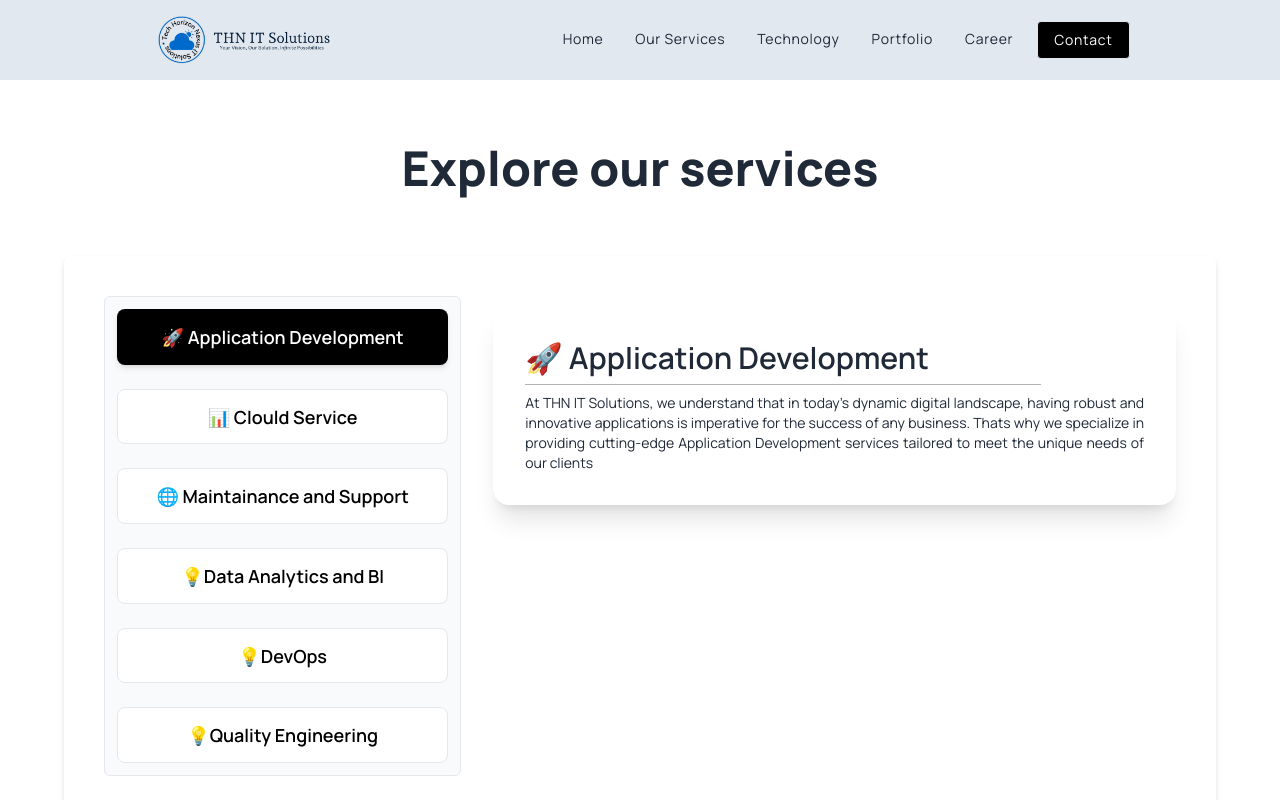
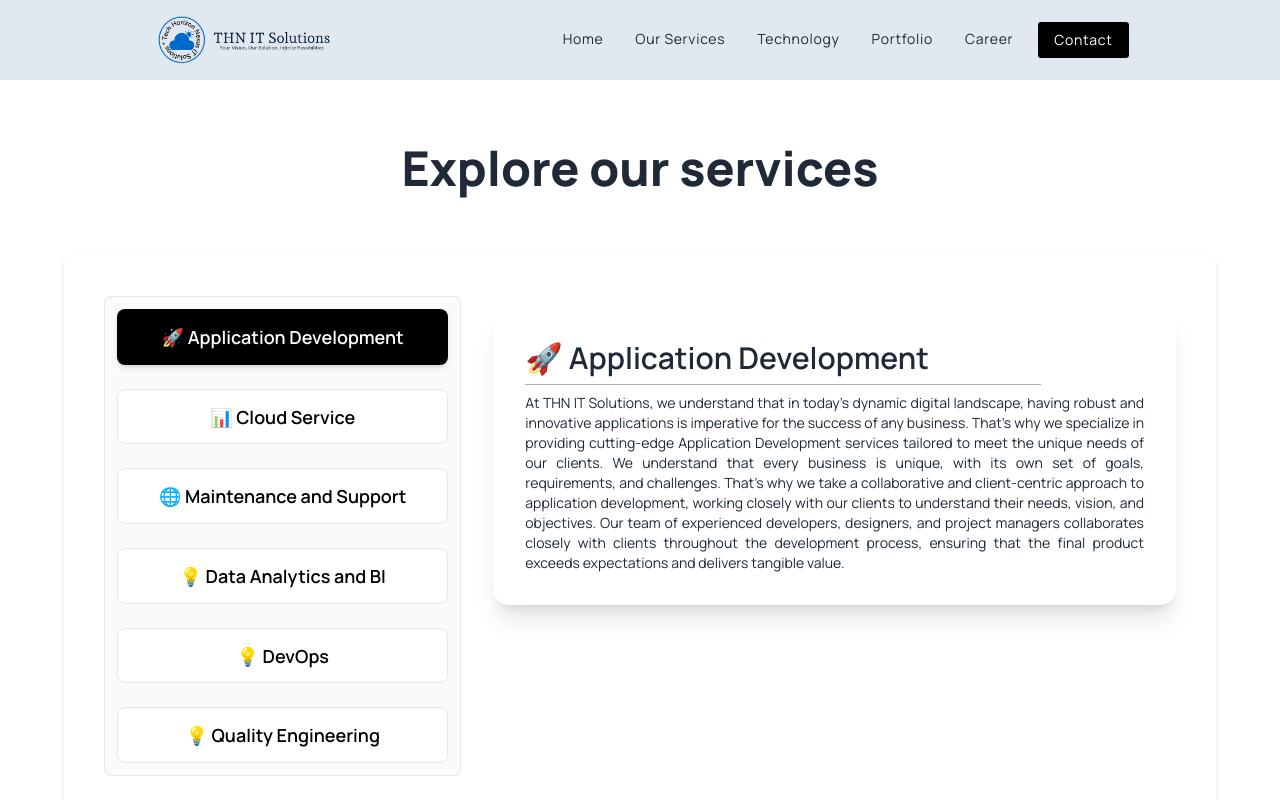
Before and after one commit to whyehtasam/THN-IT-Solutions, a React (Vite) app: page /ourServices in a window 1280 px wide. Shown: the top 800 px of the page. Built offline with nearby package versions, Linux system fonts and the light colour scheme.

Commit message:
Update carousel image styling

```diff
--- a/src/components/carousel/Carousel.jsx
+++ b/src/components/carousel/Carousel.jsx
@@ -94,7 +94,7 @@ const Carousel = (props) => {
   //   }
   // }, [zoom]);
   return (
-    <div className="slider-container w-full m-auto bg-white  ">
+    <div className="slider-container w-full m-auto  ">
       <Slider {...settings}>
         {imagePath.map((item, index) => {
           return (
@@ -105,7 +105,7 @@ const Carousel = (props) => {
               <img
                 src={item.path}
                 alt="imgs"
-                className="object-contain m-auto w-full"
+                className="object-fill m-auto w-full"
               />
             </div>
           );
--- a/src/components/introCards/cardData.js
+++ b/src/components/introCards/cardData.js
@@ -85,37 +85,37 @@ export const cardDetails = [
     },
   ]
 
-  export const IntroServiceCardData =[
+
+
+  export const IntroServiceCardData = [
     {
       id: 1,
       title: "🚀 Application Development",
-        description: "At THN IT Solutions, we understand that in today's dynamic digital landscape, having robust and innovative applications is imperative for the success of any business. Thats why we specialize in providing cutting-edge Application Development services tailored to meet the unique needs of our clients"
+      description: "At THN IT Solutions, we understand that in today's dynamic digital landscape, having robust and innovative applications is imperative for the success of any business. That's why we specialize in providing cutting-edge Application Development services tailored to meet the unique needs of our clients. We understand that every business is unique, with its own set of goals, requirements, and challenges. That's why we take a collaborative and client-centric approach to application development, working closely with our clients to understand their needs, vision, and objectives. Our team of experienced developers, designers, and project managers collaborates closely with clients throughout the development process, ensuring that the final product exceeds expectations and delivers tangible value."
     },
     {
       id: 2,
-        title: "📊 Clould Service",
-        description: 'Our data analytics services help businesses unlock the true potential of their data. We provide end-to-end data analytics services, including data collection, data processing, data analysis, and data visualization. Our team of data scientists and analysts use advanced tools and techniques to analyze your data and derive actionable insights. These insights can help you make informed business decisions, identify new opportunities, and improve operational efficiency.'
+      title: "📊 Cloud Service",
+      description: "At THN IT Solutions, we understand the importance of leveraging cloud technology to drive innovation, agility, and scalability in today's digital landscape. As your trusted partner in cloud services, we are committed to helping you harness the power of the cloud to transform your business, streamline operations, and achieve your strategic objectives. Cloud computing has revolutionized the way businesses access, store, and manage their data and applications. By migrating to the cloud, organizations can reduce infrastructure costs, improve flexibility, and gain access to a wide range of scalable and reliable services. Whether you're a startup looking to launch your first application or an enterprise seeking to modernize your IT infrastructure, cloud services offer a cost-effective and efficient solution to meet your evolving needs."
     },
     {
       id: 3,
-        title: "🌐 Maintainance and Support",
-        description: 'Our web development services cover all aspects of website creation and maintenance. We offer front-end, back-end, and full-stack development services. Our team of skilled developers is proficient in the latest web technologies and frameworks. We build websites that are visually appealing, user-friendly, and responsive. We ensure that our websites are optimized for performance and SEO. We also provide ongoing support and maintenance services to keep your website up-to-date and secure.'
+      title: "🌐 Maintenance and Support",
+      description: "At THN IT Solutions, we understand that the successful deployment of a software solution is just the beginning of your journey. To ensure the ongoing success and performance of your applications, it's essential to have a reliable partner for maintenance and support. That's where we come in. Effective maintenance and support are crucial for ensuring the continued functionality, performance, and security of your software applications. From addressing technical issues and implementing updates to providing proactive monitoring and optimization, maintenance and support services help you maximize the value of your investment, minimize downtime, and ensure a seamless user experience for your customers."
     },
     {
       id: 4,
-        title: "💡Data Analytics and BI",
-        description: 'Our IT consulting services are designed to help businesses navigate the complex landscape of technology. We provide strategic guidance on technology selection, IT infrastructure setup, and digital transformation initiatives. Our consultants have deep industry knowledge and technical expertise. They work closely with you to understand your business needs and recommend the best technology solutions. We also provide implementation support to ensure that the technology is seamlessly integrated into your business operations.'
-    }
-    ,
+      title: "💡 Data Analytics and BI",
+      description: "At THN IT Solutions, we believe that data is the key to unlocking valuable insights, driving informed decision-making, and gaining a competitive edge in today's digital landscape. That's why we're dedicated to helping businesses harness the power of data through our comprehensive Data Analytics and Business Intelligence services. In today's data-driven world, businesses have access to more data than ever before. However, without the right tools and strategies in place, this data can quickly become overwhelming and difficult to decipher. Data Analytics and Business Intelligence solutions enable organizations to make sense of their data, uncover hidden patterns and trends, and transform raw data into actionable insights that drive business growth and innovation."
+    },
     {
       id: 5,
-        title: "💡DevOps",
-        description: 'Our IT consulting services are designed to help businesses navigate the complex landscape of technology. We provide strategic guidance on technology selection, IT infrastructure setup, and digital transformation initiatives. Our consultants have deep industry knowledge and technical expertise. They work closely with you to understand your business needs and recommend the best technology solutions. We also provide implementation support to ensure that the technology is seamlessly integrated into your business operations.'
-    }
-    ,
+      title: "💡 DevOps",
+      description: "At THN IT Solutions, we understand the importance of agility, collaboration, and automation in today's fast-paced software development landscape. That's why we're dedicated to helping businesses adopt DevOps practices to accelerate delivery, improve quality, and drive innovation. Welcome to a new era of software development with THN IT Solutions. DevOps is more than just a set of practices or tools—it's a cultural shift that fosters collaboration and communication between development and operations teams, enabling organizations to deliver high-quality software faster and more efficiently. By breaking down silos, automating manual processes, and embracing a culture of continuous improvement, DevOps empowers teams to innovate, iterate, and deliver value to customers at speed."
+    },
     {
       id: 6,
-        title: "💡Quality Engineering",
-        description: 'Our IT consulting services are designed to help businesses navigate the complex landscape of technology. We provide strategic guidance on technology selection, IT infrastructure setup, and digital transformation initiatives. Our consultants have deep industry knowledge and technical expertise. They work closely with you to understand your business needs and recommend the best technology solutions. We also provide implementation support to ensure that the technology is seamlessly integrated into your business operations.'
+      title: "💡 Quality Engineering",
+      description: "At THN IT Solutions, we understand that delivering high-quality software is essential for driving customer satisfaction, gaining a competitive edge, and achieving business success. That's why we're dedicated to helping businesses elevate their software quality through our comprehensive Quality Engineering services. Welcome to a new standard of excellence with THN IT Solutions. Quality Engineering is more than just testing—it's a strategic approach to ensuring that software meets the highest standards of quality, performance, and reliability throughout the development lifecycle. By implementing rigorous testing, automation, and quality assurance practices, Quality Engineering empowers organizations to detect and prevent defects early, optimize processes, and deliver exceptional user experiences."
     }
-]
+  ];
```
Lines whose indentation alone changed are shown as unchanged.
